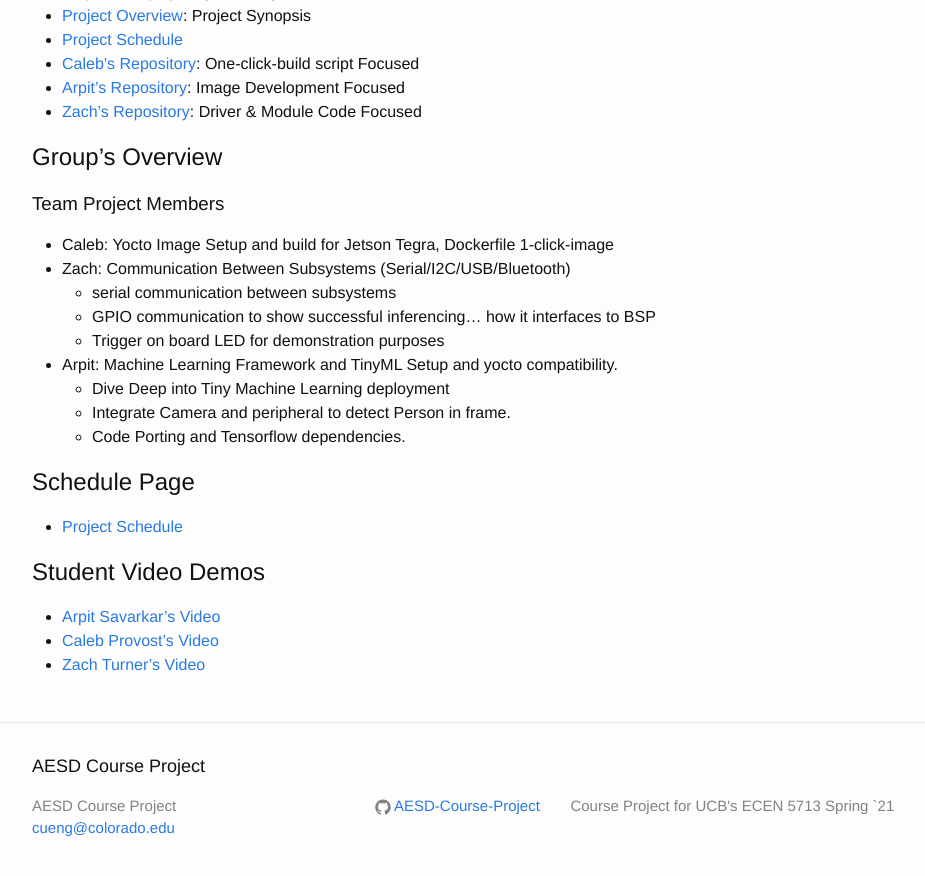
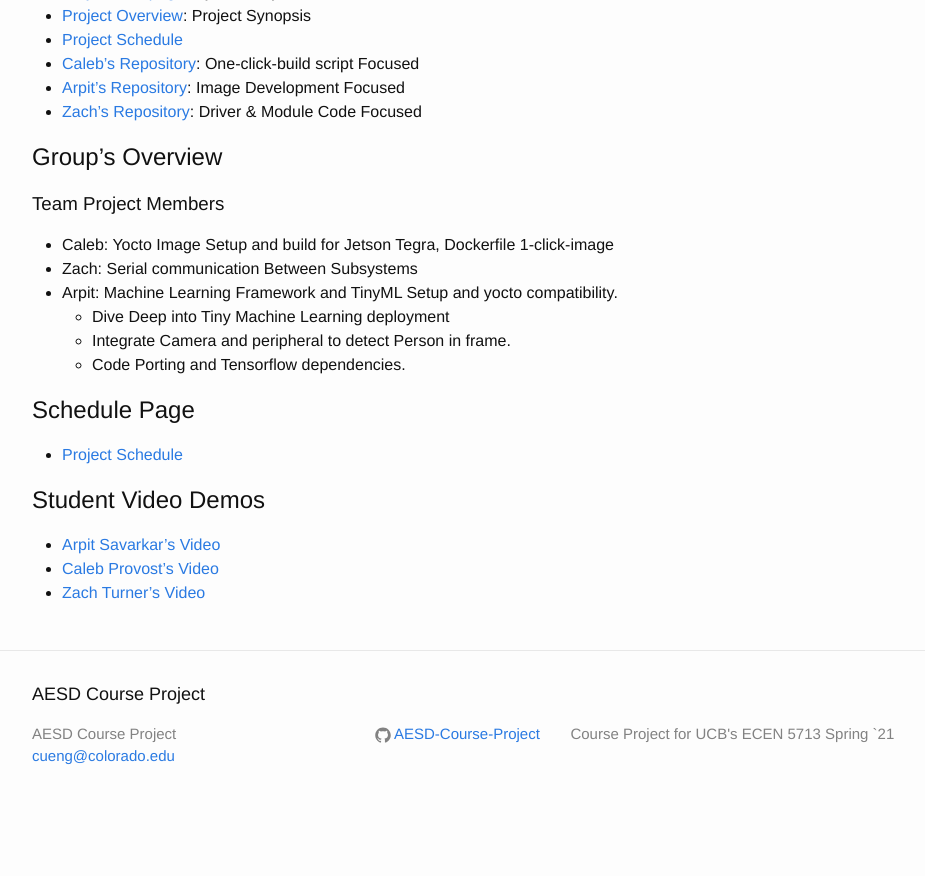
Before and after one commit to AESD-Course-Project/AESD-Course-Project.github.io, a Jekyll site: the page built from src/Project-Overview.md, in a window 1280 px wide and 900 px high, scrolled down 2642 px. Shown: the top 876 px of the window, without its empty margins (126-1051 px from the left). Built offline with Jekyll 4.4.1, drawn with Linux system fonts in a browser that asks for light colours; after the commit the page ends 3470 px from its top, so only the background shows below that.

Commit message:
finalizing pages

```diff
--- a/src/Project-Overview.md
+++ b/src/Project-Overview.md
@@ -78,10 +78,7 @@ Intended hardware platforms for this project:
 ## Group's Overview
 ### Team Project Members
 - Caleb: Yocto Image Setup and build for Jetson Tegra, Dockerfile 1-click-image
-- Zach: Communication Between Subsystems (Serial/I2C/USB/Bluetooth)
-  - serial communication between subsystems
-  - GPIO communication to show successful inferencing... how it interfaces to BSP
-  - Trigger on board LED for demonstration purposes
+- Zach: Serial communication Between Subsystems
 - Arpit: Machine Learning Framework and TinyML Setup and yocto compatibility.
   - Dive Deep into Tiny Machine Learning deployment
   - Integrate Camera and peripheral to detect Person in frame.
```
Also changed, not shown: README.md.
